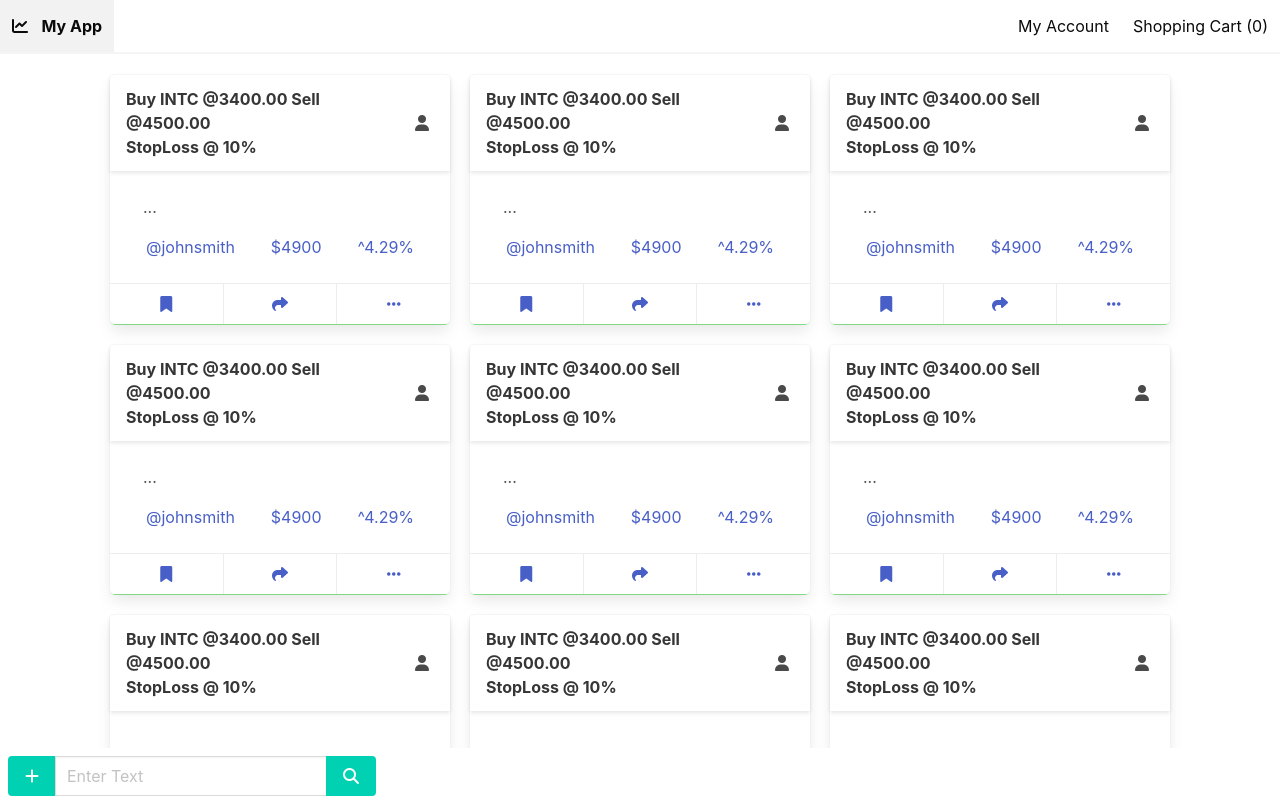
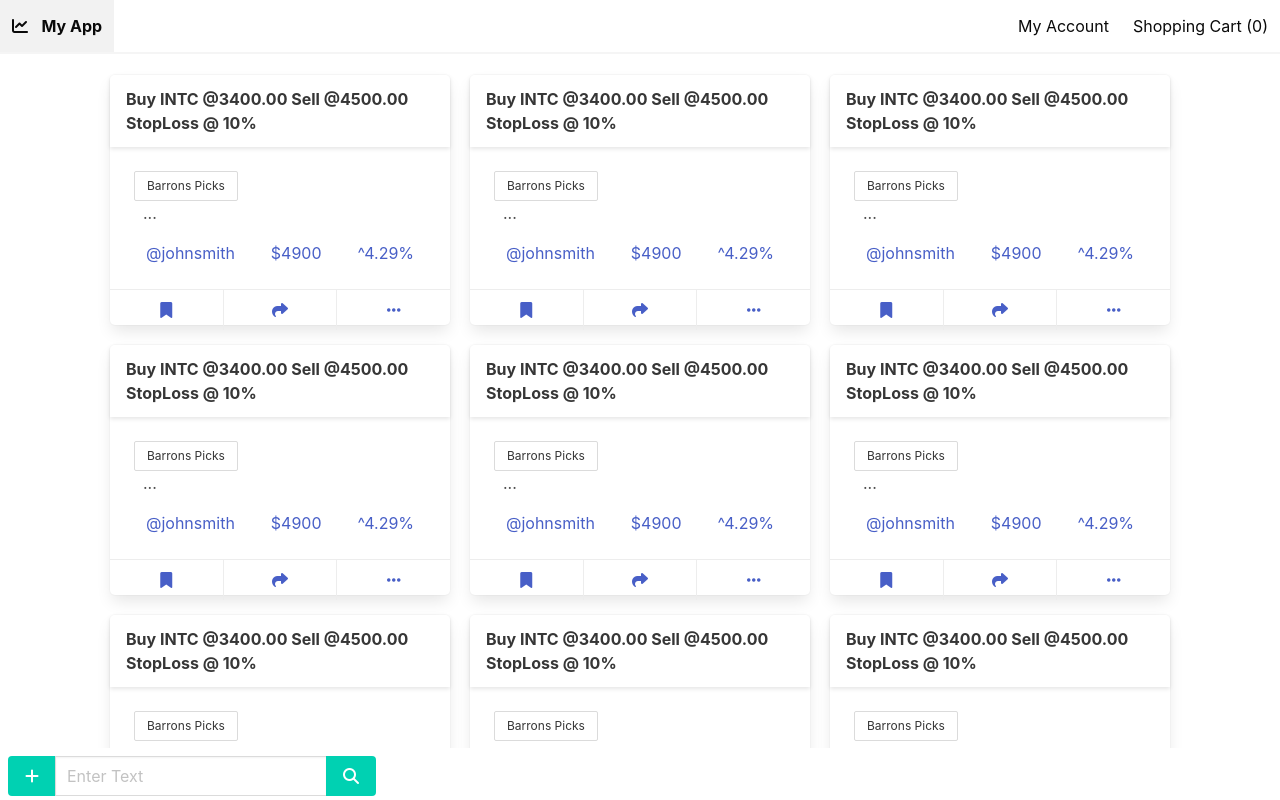
Before and after one commit to helmnt/yce536-rb, a React (Create React App) app: page / in a window 1280 px wide. Built offline with nearby package versions, Linux system fonts and the light colour scheme.

Commit message:
2 files modified; Card cleanup.

```diff
--- a/src/Pick.js
+++ b/src/Pick.js
@@ -2,21 +2,16 @@
 
 export default function Pick() {
   return (
-    <div class="pick pick-green">
-      <div className="card">
+    <div class="card">
       <header class="card-header">
         <p class="card-header-title">
           Buy INTC @3400.00 Sell @4500.00 <br />
-            StopLoss @ 10%
+          StopLoss @ 10% <br />
         </p>
-          <div class="card-header-icon">
-            <span class="icon">
-              <i class="fas fa-user"></i>
-            </span>
-          </div>
       </header>
       <div class="card-content">
         <div class="content">
+          <button className="button is-small">Barrons Picks</button>
           <p>&nbsp; ...</p>
 
           <nav class="level is-mobile">
@@ -44,6 +39,5 @@
         </a>
       </footer>
     </div>
-    </div>
   );
 }
--- a/src/style.css
+++ b/src/style.css
@@ -9,9 +9,6 @@
   --pick_width: 360px;
   --row_increment: 10px;
   --pick_border_radius: 5px;
-  --pick_small: 26;
-  --pick_medium: 28;
-  --pick_large: 45;
 }
 
 body {
@@ -27,14 +24,13 @@
   position: absolute;
   left: 50%;
   transform: translateX(-50%);
-
   display: grid;
   grid-template-columns: repeat(auto-fill, var(--pick_width));
   grid-auto-rows: var(--row_increment);
   justify-content: center;
 }
 
-.pick {
+.card {
   padding: 0px;
   margin: 10px;
   border-radius: var(--pick_border_radius);
```
Lines whose indentation alone changed are shown as unchanged.
